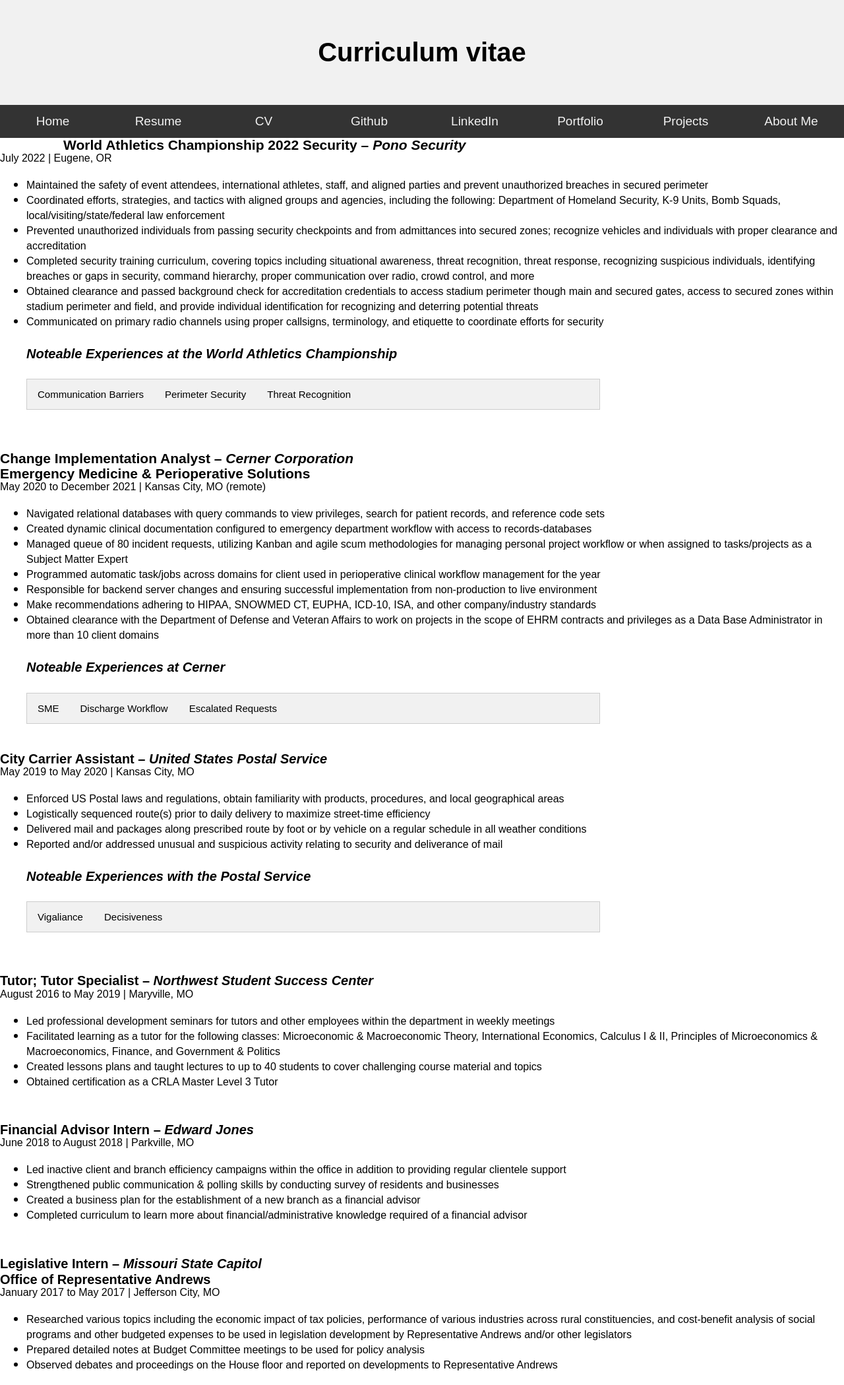
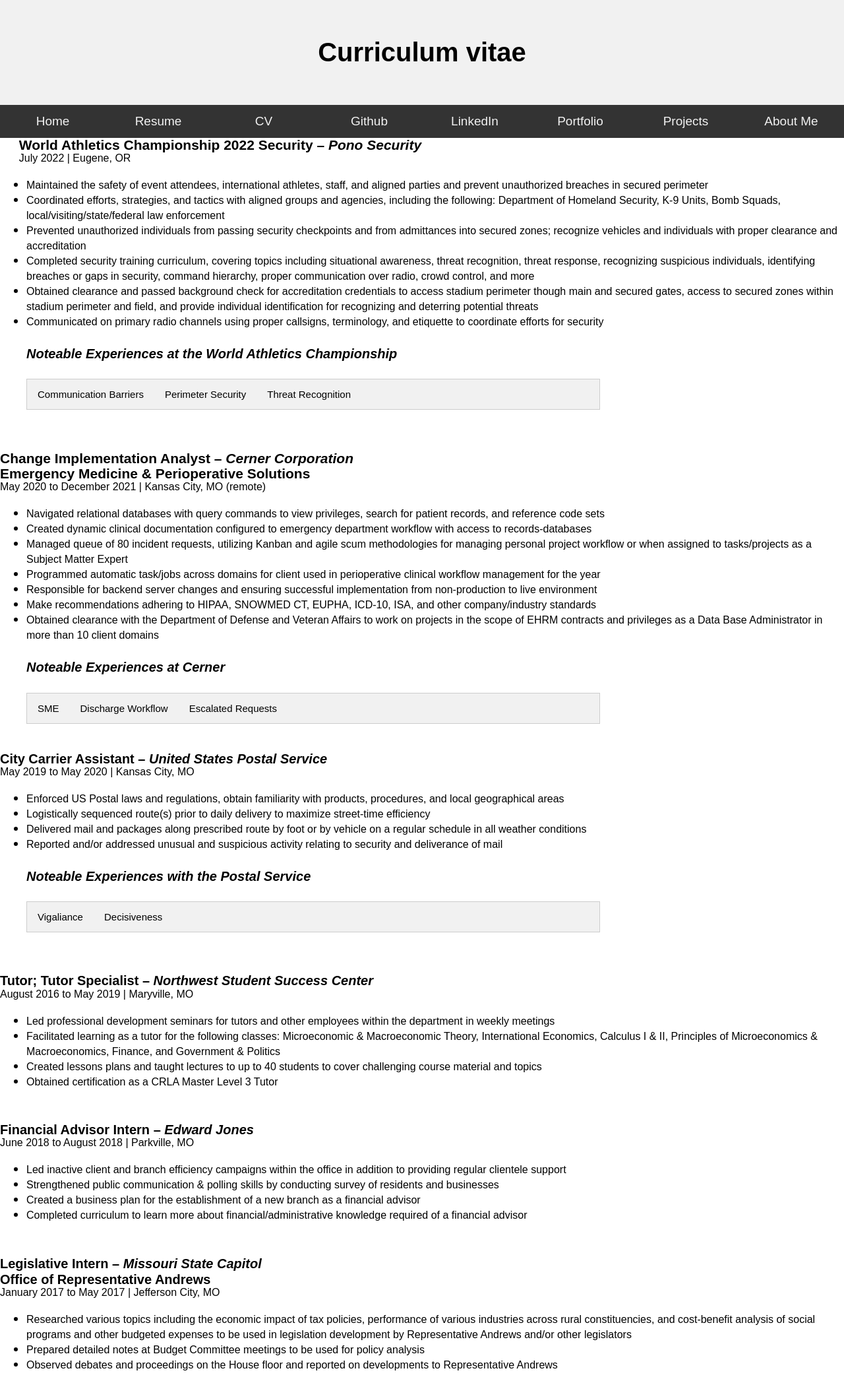
Before and after one commit to k-brew/personal-site, a Jekyll site: the page built from files/CV.html, in a window 1280 px wide. Shown: the whole page at 66% size. Built offline with Jekyll 4.4.1, drawn with Linux system fonts in a browser that asks for light colours.

Commit message:
Update CV.html

```diff
--- a/files/CV.html
+++ b/files/CV.html
@@ -277,8 +277,8 @@
 <body>
 
 
-<p style='width:80%;margin-top:0in;margin-right:0in;margin-bottom:0in;margin-left:1in;line-height:107%;font-size:15px;font-family:"Calibri",sans-serif;'><strong><span style='font-size:21px;line-height:107%;font-family:"Arial",sans-serif;color:black;'>World Athletics Championship 2022 Security &ndash; <em>Pono Security</em></span></strong></p>
-<p style='margin-top:0in;margin-right:0in;margin-bottom:8.0pt;margin-left:0in;line-height:107%;font-size:15px;font-family:"Calibri",sans-serif;'><span style='font-size:16px;line-height:107%;font-family:"Arial",sans-serif;color:black;'>July 2022 | Eugene, OR</span></p>
+<p style='width:80%;margin-top:0in;margin-right:0in;margin-bottom:0in;margin-left:.3in;line-height:107%;font-size:15px;font-family:"Calibri",sans-serif;'><strong><span style='font-size:21px;line-height:107%;font-family:"Arial",sans-serif;color:black;'>World Athletics Championship 2022 Security &ndash; <em>Pono Security</em></span></strong></p>
+<p style='margin-top:0in;margin-right:0in;margin-bottom:8.0pt;margin-left:.3in;line-height:107%;font-size:15px;font-family:"Calibri",sans-serif;'><span style='font-size:16px;line-height:107%;font-family:"Arial",sans-serif;color:black;'>July 2022 | Eugene, OR</span></p>
 <ul>
     <li><span style='line-height:107%;font-family:"Arial",sans-serif;font-family:"Arial",sans-serif;font-size:12.0pt;color:black;'>Maintained the safety of event attendees, international athletes, staff, and aligned parties and prevent unauthorized breaches in secured perimeter&nbsp;</span></li>
     <li><span style='line-height:107%;font-family:"Arial",sans-serif;font-family:"Arial",sans-serif;font-size:12.0pt;color:black;'>Coordinated efforts, strategies, and tactics with aligned groups and agencies, including the following: Department of Homeland Security, K-9 Units, Bomb Squads, local/visiting/state/federal law enforcement</span></li>
```
